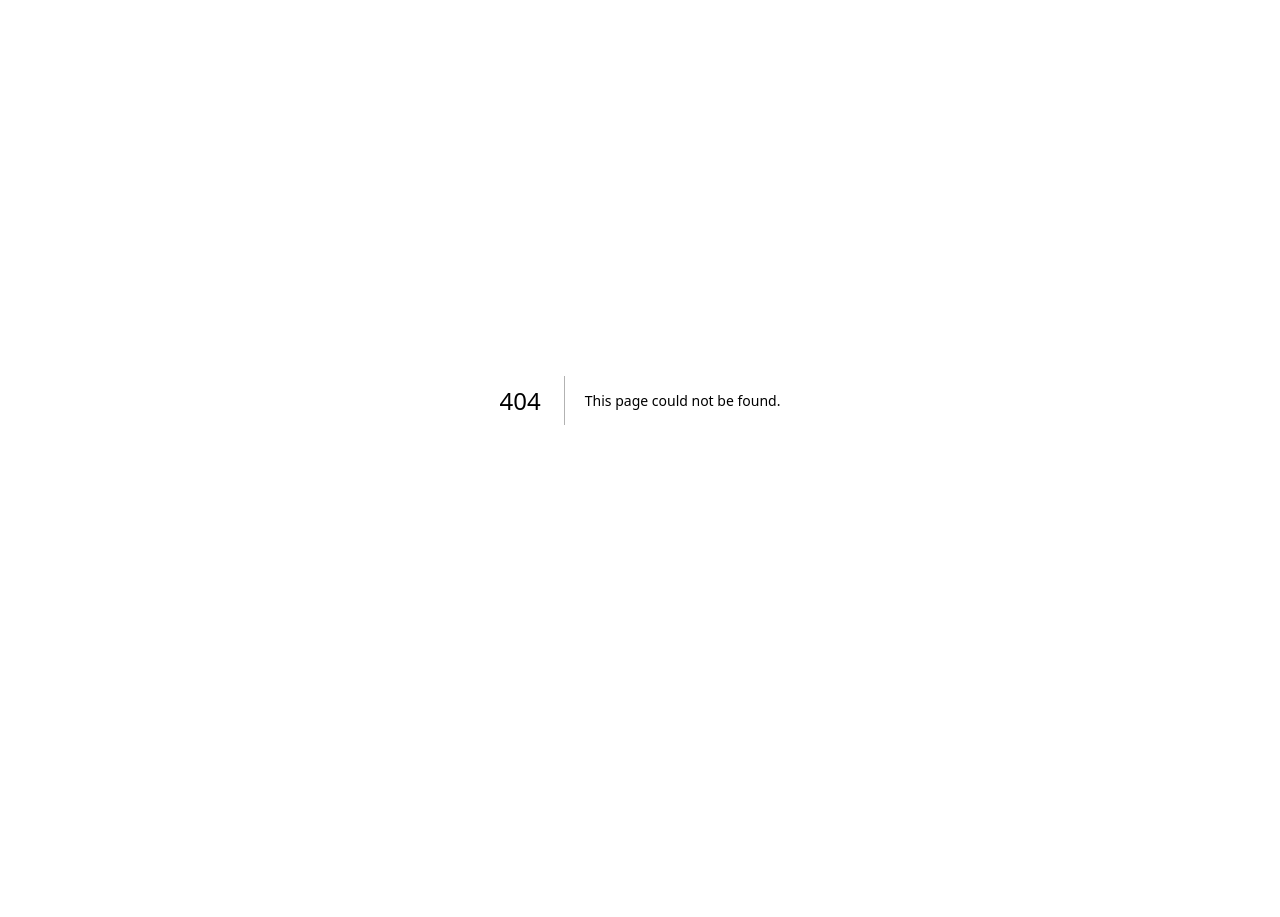
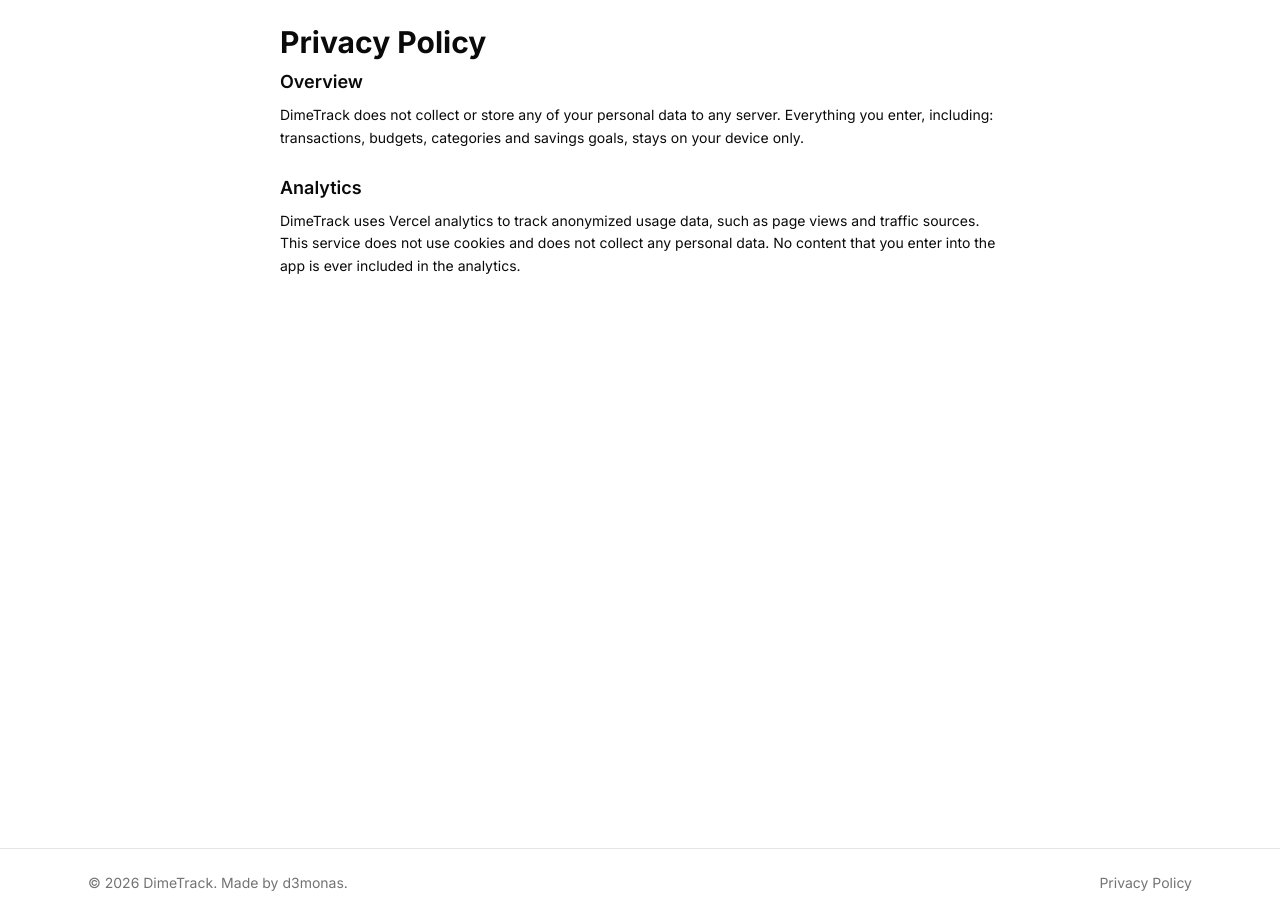
Before and after one commit to d3monas/DimeTrack, a Next.js app: page /privacy in a window 1280 px wide. Before the commit this address had no page. Before the commit the page ends 800 px from the top, so only its background shows below. Built offline with nearby package versions, Linux system fonts and the light colour scheme.

Commit message:
feat: create footer, create privacy policy & update readme.md

```diff
--- a/app/layout.tsx
+++ b/app/layout.tsx
@@ -5,8 +5,9 @@ import { Metadata } from "next"
 import "./globals.css"
 import { ThemeProvider } from "@/components/theme-provider"
 import { cn } from "@/lib/utils";
+import { Footer } from "@/components/footer"
 
-const inter = Inter({subsets:['latin'],variable:'--font-sans'})
+const inter = Inter({ subsets: ['latin'], variable: '--font-sans' })
 
 const fontMono = Geist_Mono({
   subsets: ["latin"],
@@ -28,9 +29,12 @@ export default function RootLayout({
       lang="en"
       suppressHydrationWarning
       className={cn("antialiased", fontMono.variable, "font-sans", inter.variable)}
-      >
-      <body>
-        <ThemeProvider>{children}</ThemeProvider>
+    >
+      <body className="flex min-h-screen flex-col">
+        <ThemeProvider>
+          <div className="flex-1">{children}</div>
+          <Footer />
+        </ThemeProvider>
         <Analytics />
       </body>
     </html>
--- /dev/null
+++ b/app/privacy/page.tsx
@@ -0,0 +1,27 @@
+export default function PrivacyPolicy() {
+    return (
+        <main className="min-h-screen bg-background">
+            <div className="mx-auto max-w-3xl p-4 sm:p-6">
+                <h1 className="text-3xl font-bold mb-2">Privacy Policy</h1>
+
+                <div className="space-y-6 text-sm leading-relaxed">
+                    <section>
+                        <h2 className="text-lg font-semibold mb-2">Overview</h2>
+                        <p>
+                            DimeTrack does not collect or store any of your personal data to any server.
+                            Everything you enter, including: transactions, budgets, categories and savings goals, stays on your device only.
+                        </p>
+                    </section>
+
+                    <section>
+                        <h2 className="text-lg font-semibold mb-2">Analytics</h2>
+                        <p>
+                            DimeTrack uses Vercel analytics to track anonymized usage data, such as page views and traffic sources.
+                            This service does not use cookies and does not collect any personal data. No content that you enter into the app is ever included in the analytics.
+                        </p>
+                    </section>
+                </div>
+            </div>
+        </main>
+    )
+}
--- /dev/null
+++ b/components/footer.tsx
@@ -0,0 +1,12 @@
+import Link from "next/link"
+
+export function Footer() {
+    return (
+        <footer className="border-t mt-12">
+            <div className="mx-auto max-w-6xl px-4 sm:px-6 py-6 flex flex-col sm:flex-row items-center justify-between gap-2 text-sm text-muted-foreground">
+                <p>&copy; {new Date().getFullYear()} DimeTrack. Made by <a href="https://github.com/d3monas" target="_blank" className="hover:underline">d3monas.</a></p>
+                <Link href="/privacy" className="hover:underline">Privacy Policy</Link>
+            </div>
+        </footer>
+    )
+}
```
Also changed, not shown: 1 other file (tests, documents, lock files or other folders).
